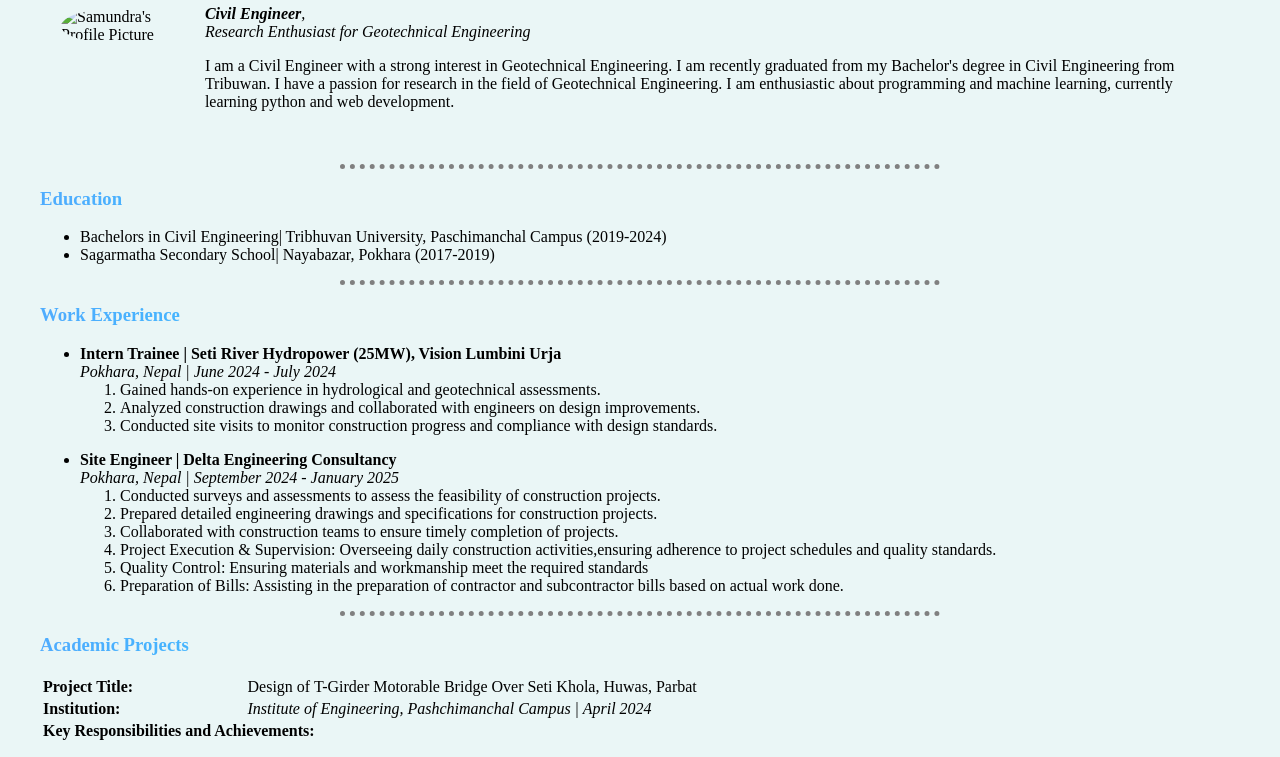
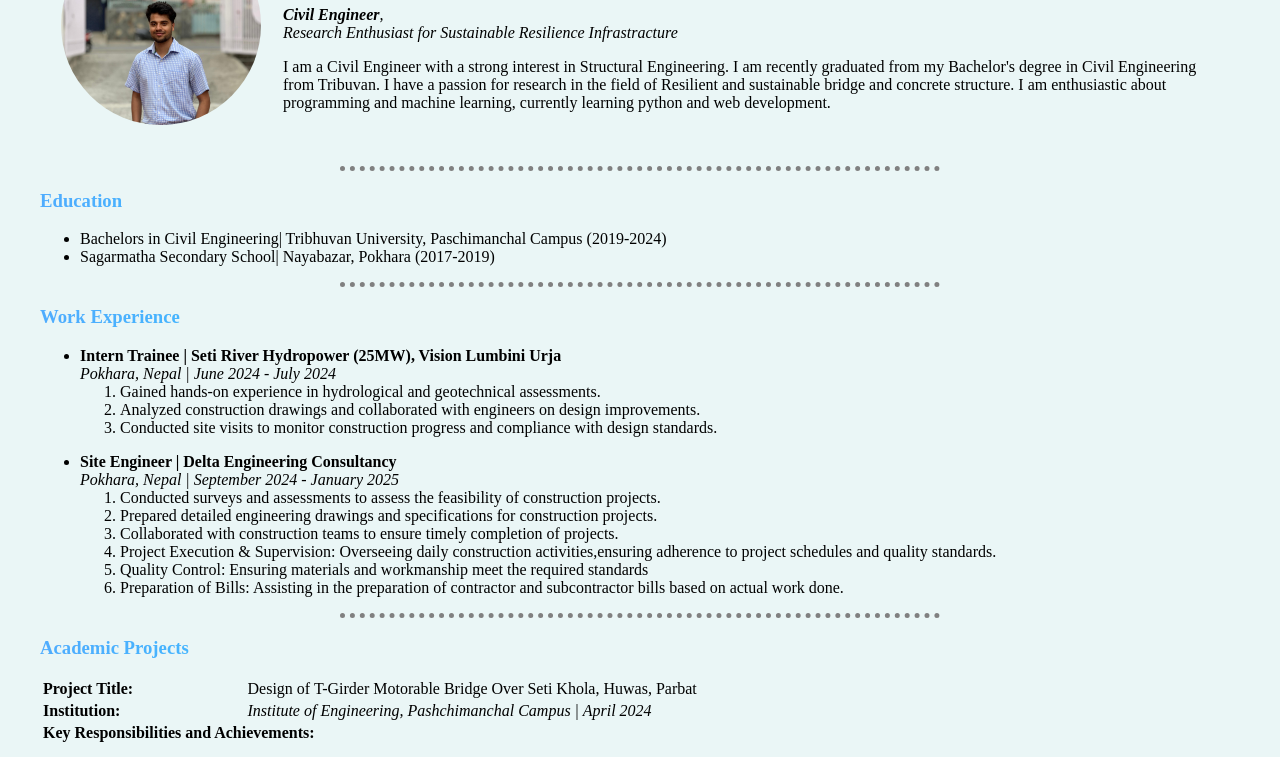
Before and after one commit to samundranp/portfolio, a plain HTML site: page index.html in a window 1280 px wide. Shown: the part 191-948 px from the top of the page. Drawn offline with Linux system fonts and the light colour scheme.

Commit message:
Update index.html

```diff
--- a/index.html
+++ b/index.html
@@ -14,11 +14,11 @@
         </div>
         <table cellspacing="20">
             <tr>
-                <td><img src="Image/profile.jpg" alt="Samundra's Profile Picture" width="200" height="200" style="border-radius: 50%; object-fit: cover;"></td>
+                <td><img src="profile.jpg" alt="Samundra's Profile Picture" width="200" height="200" style="border-radius: 50%; object-fit: cover;"></td>
                 <td>
                     <h1>Samundra Paudel</h1>
-                    <p><em><strong>Civil Engineer</strong>,<br> Research Enthusiast for Geotechnical Engineering</em></p>
-                    <p>I am a Civil Engineer with a strong interest in Geotechnical Engineering. I am recently graduated from my Bachelor's degree in Civil Engineering from Tribuwan. I have a passion for research in the field of Geotechnical Engineering. I am enthusiastic about programming and machine learning, currently learning python and web development.</p>
+                    <p><em><strong>Civil Engineer</strong>,<br> Research Enthusiast for Sustainable Resilience Infrastracture</em></p>
+                    <p>I am a Civil Engineer with a strong interest in Structural Engineering. I am recently graduated from my Bachelor's degree in Civil Engineering from Tribuvan. I have a passion for research in the field of Resilient and sustainable bridge and concrete structure. I am enthusiastic about programming and machine learning, currently learning python and web development.</p>
                 </td>
             </tr>
         </table>
```
